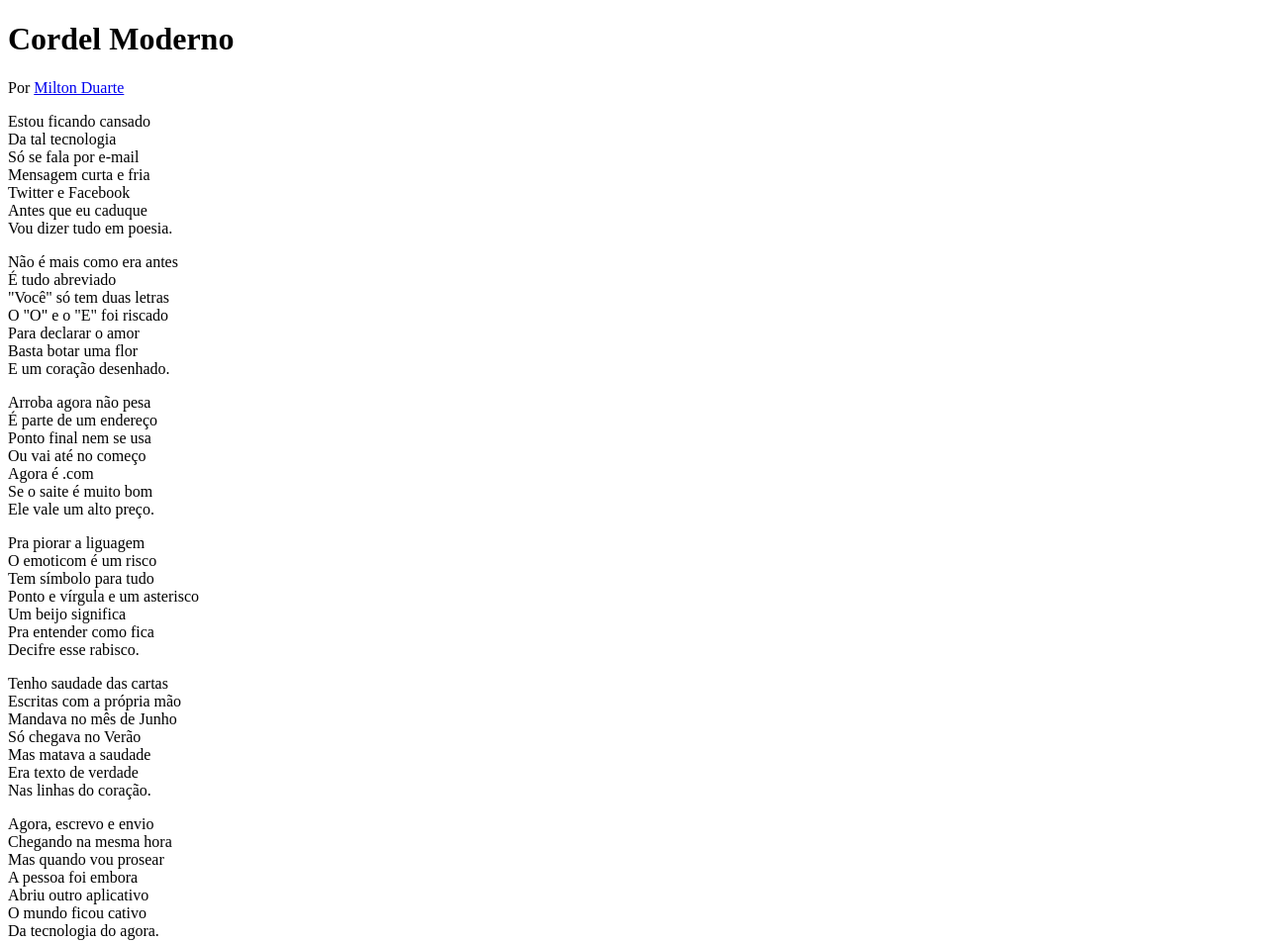
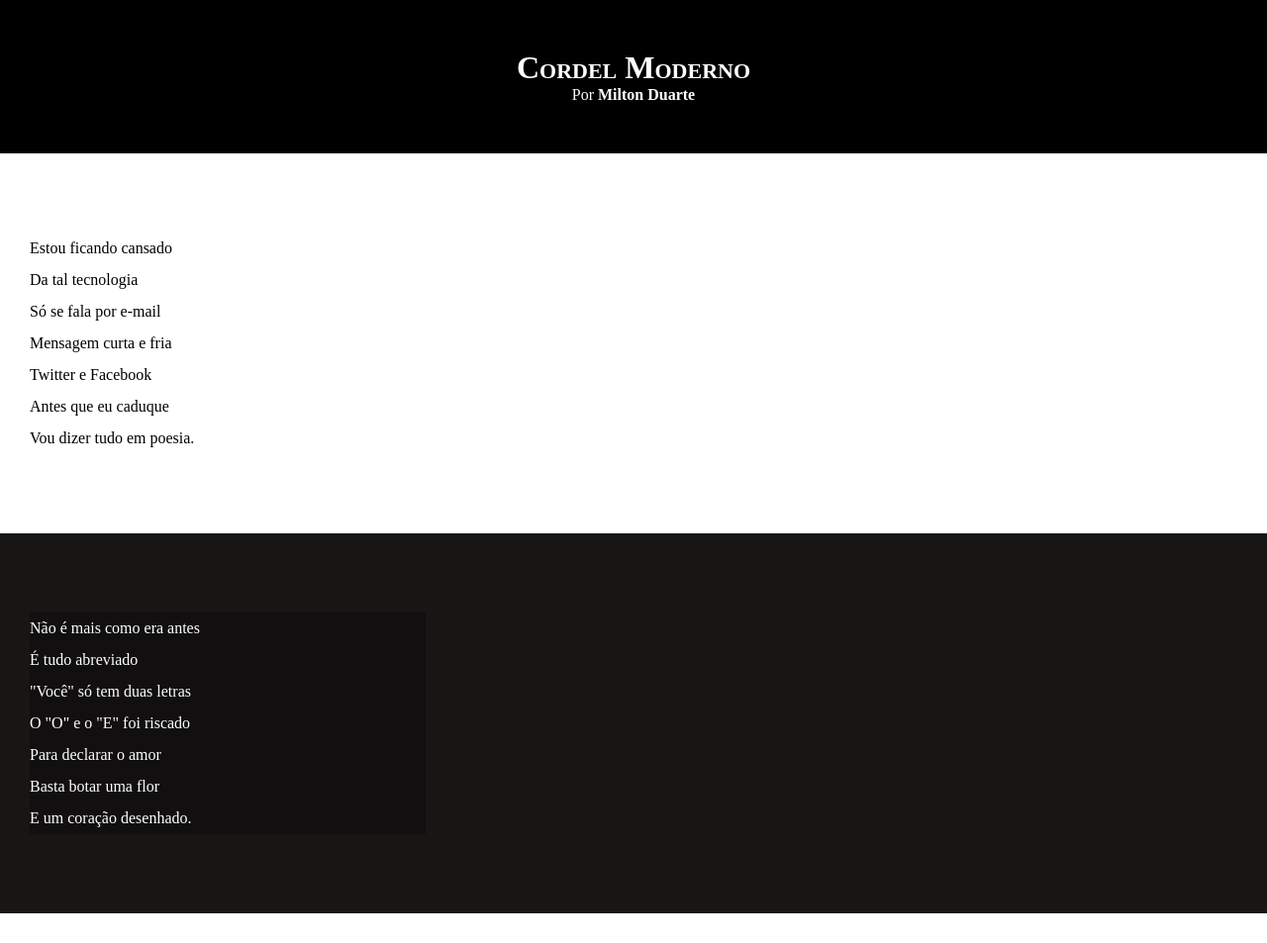
Before and after one commit to Bernardo-Kakau/html-CSS, a plain HTML site: page meus desafios/d012/cordel.html in a window 1280 px wide. Shown: the top 953 px of the page at 99% size. Drawn offline with Linux system fonts and the light colour scheme.

Commit message:
atualizei

```diff
--- a/meus desafios/d012/cordel.html
+++ b/meus desafios/d012/cordel.html
@@ -13,7 +13,7 @@
 
     </header>
 
-<section>
+<section class="normal">
     <p>
         Estou ficando cansado <br>
         Da tal tecnologia <br>
@@ -27,7 +27,7 @@
 
 
 
-<section>
+<section class="imagem">
     <p>
         Não é mais como era antes <br>
         É tudo abreviado<br>
@@ -40,7 +40,7 @@
 </section>
 
 
-<section>
+<section class="normal">
 
     <p>
         Arroba agora não pesa<br>
@@ -65,7 +65,7 @@
 
 
 
-<section>
+<section class="imagem">
     <p>
         Tenho saudade das cartas<br>
         Escritas com a própria mão<br>
@@ -77,7 +77,7 @@
     </p>
 </section>
 
-<section>
+<section class="normal">
 
     <p>
         Agora, escrevo e envio<br>
--- a/meus desafios/d012/style.css
+++ b/meus desafios/d012/style.css
@@ -1 +1,59 @@
 @charset "UTF-8";
+
+*{
+    margin: 0px;
+    padding: 0px;
+}
+
+html,body{
+    min-height:100vh;
+    background-color:darkgray;
+}
+
+header{
+    background-color: black;
+    color: white;
+    text-align: center;
+
+}
+
+header > h1 {
+  padding-top:50px;
+  font-variant: small-caps;
+}
+header > p{
+  padding-bottom: 50px;
+}
+header a,footer a{
+ color: white;
+ text-decoration: none;
+ font-weight: bolder;
+}
+header a:hover,footer a:hover{
+ text-decoration: underline;
+}
+section{
+    padding-top:10vh;
+    padding-bottom:10vh;
+    line-height:2em ;
+    padding-left:30px;
+}
+section.normal{
+background-color: white;
+color: black;
+}
+section.imagem{
+    background-color: rgb(24, 21, 21);
+    color: white;
+
+}
+section.imagem > P{
+    width: 400px;
+    background-color: rgba(15, 13, 13, 0.722);
+}
+footer{
+ background-color: black;
+ color: white;
+ text-align: center;
+ padding: 10px;
+}
```
